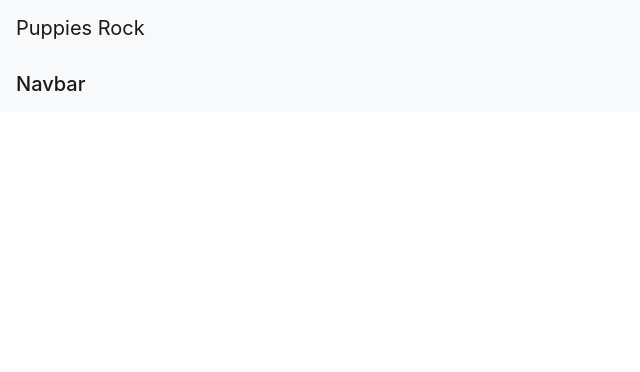
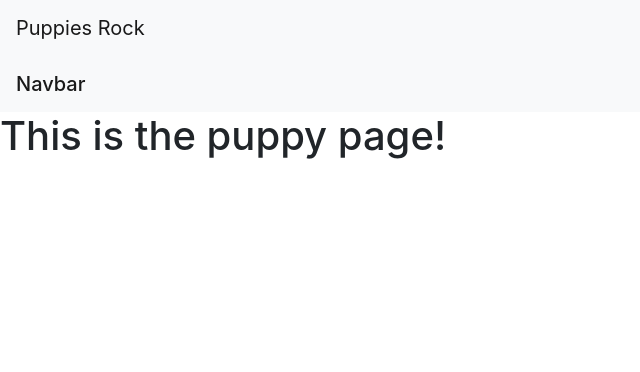
Before and after one commit to YoungHaYoo12/flask-bootcamp, a Flask app: template Lecture/templates/puppy.html in a window 1280 px wide. Shown: the top 372 px of the page, without its empty margins (0-640 px from the left). Run offline with Flask 2, Linux system fonts and the light colour scheme; the template is opened without the code that fills it, so the values that code supplies are empty; some libraries are stand-ins or nearby versions.

Commit message:
Add text content to home,puppy.html

```diff
--- a/Lecture/templates/home.html
+++ b/Lecture/templates/home.html
@@ -1,3 +1,4 @@
 {% extends "base.html" %}
 {% block content %}
+<h1>This is the homepage!</h1>
 {% endblock %}
--- a/Lecture/templates/puppy.html
+++ b/Lecture/templates/puppy.html
@@ -1,3 +1,4 @@
 {% extends "base.html" %}
 {% block content %}
+<h1>This is the puppy page!</h1>
 {% endblock %}
```
